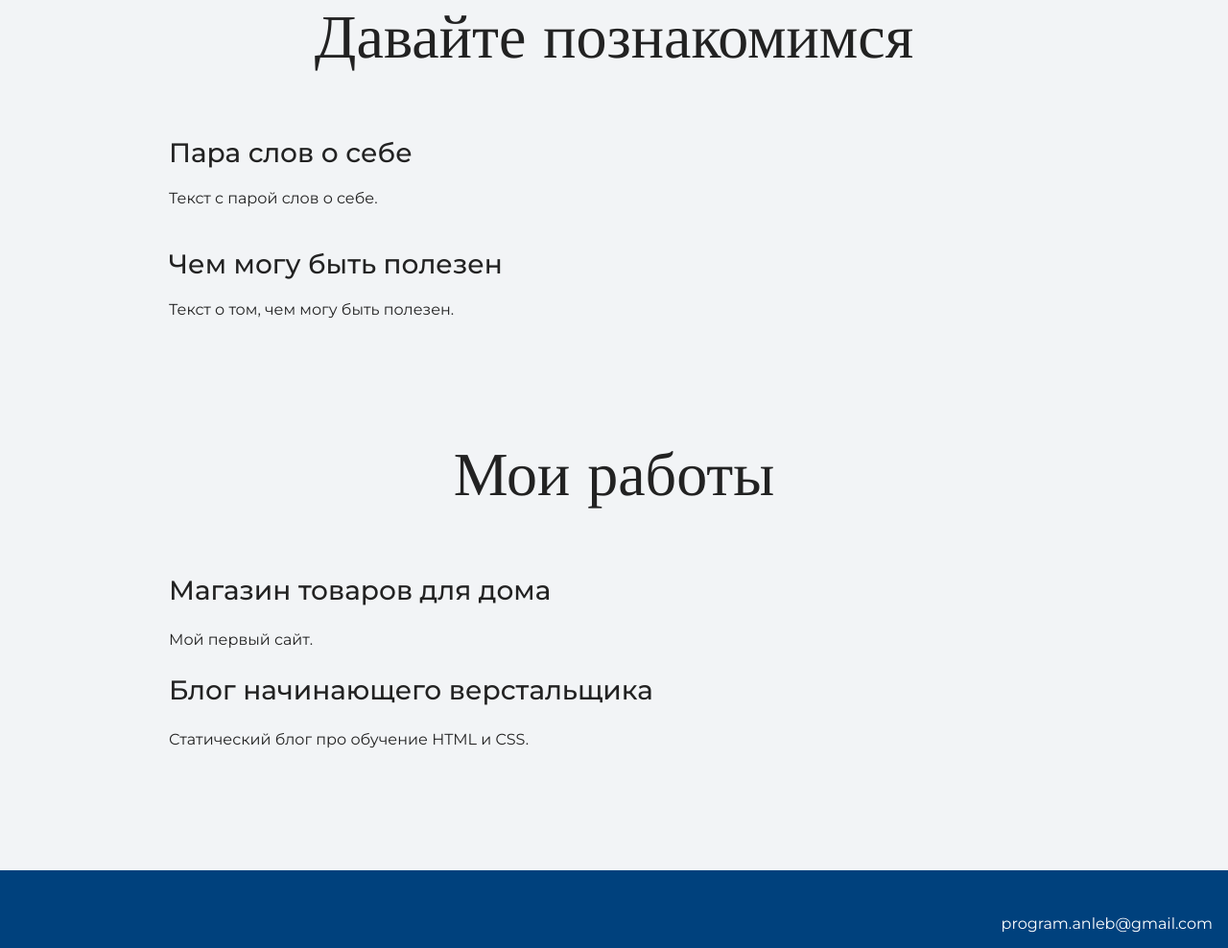
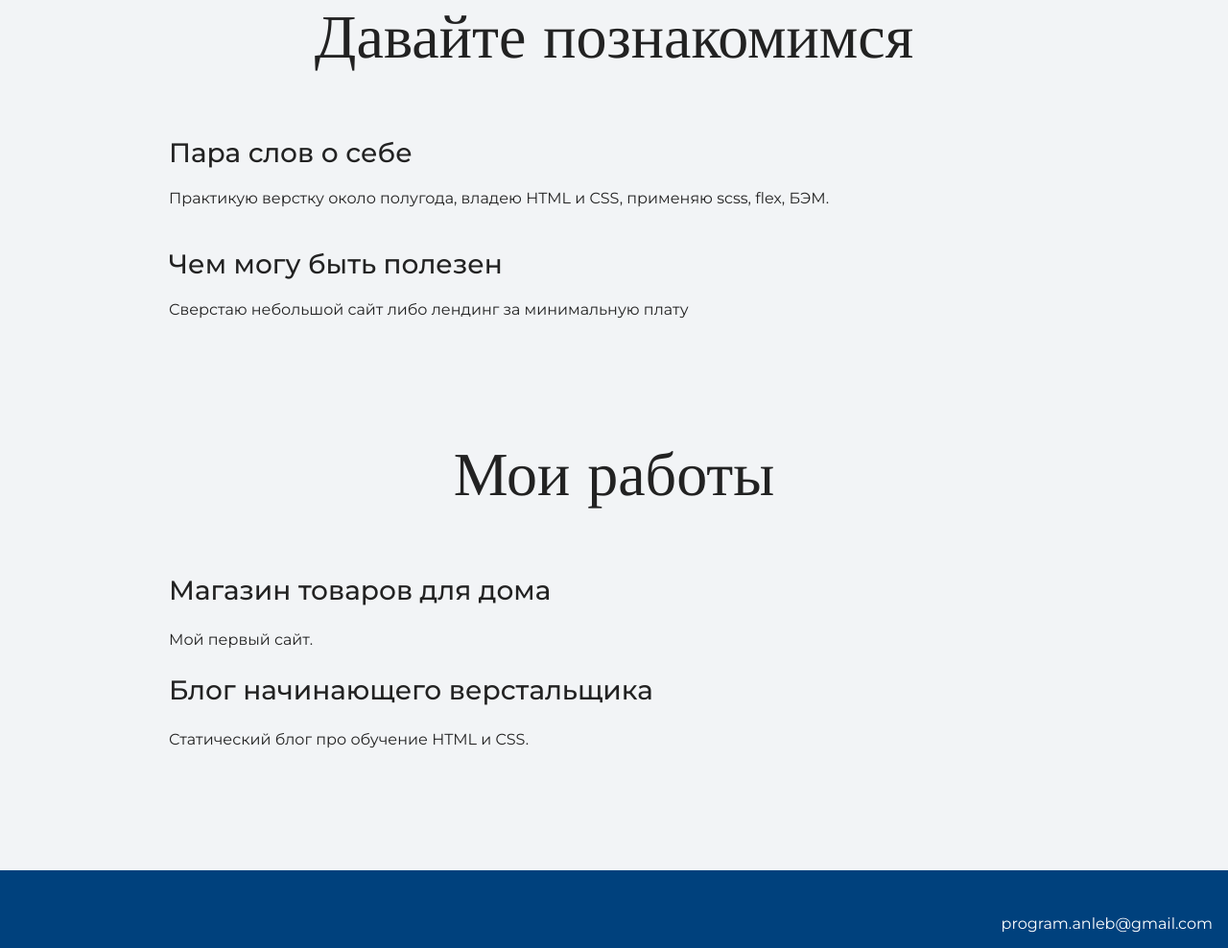
Before and after one commit to 19Anton20/portfolio, a plain HTML site: page index.html in a window 1280 px wide. Shown: the part 1033-2021 px from the top of the page at 96% size. Drawn offline with nearby package versions, Linux system fonts and the light colour scheme.

Commit message:
Заполнил информацию о себе

```diff
--- a/index.html
+++ b/index.html
@@ -22,9 +22,9 @@
   <div class="container">
     <h2 class="subheading">Давайте познакомимся</h2>
     <h3>Пара слов о себе</h3>
-    <p>Текст с парой слов о себе.</p>
+    <p>Практикую верстку около полугода, владею HTML и CSS, применяю scss, flex, БЭМ.</p>
     <h3>Чем могу быть полезен</h3>
-    <p>Текст о том, чем могу быть полезен.</p>
+    <p>Сверстаю небольшой сайт либо лендинг за минимальную плату</p>
   </div>
 </section>
 
```
